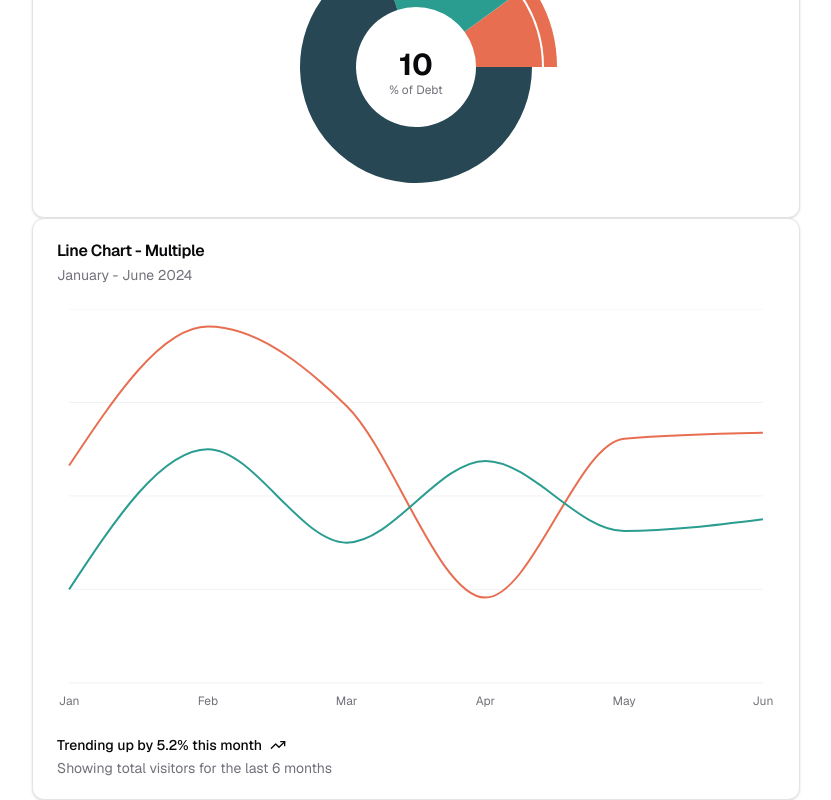
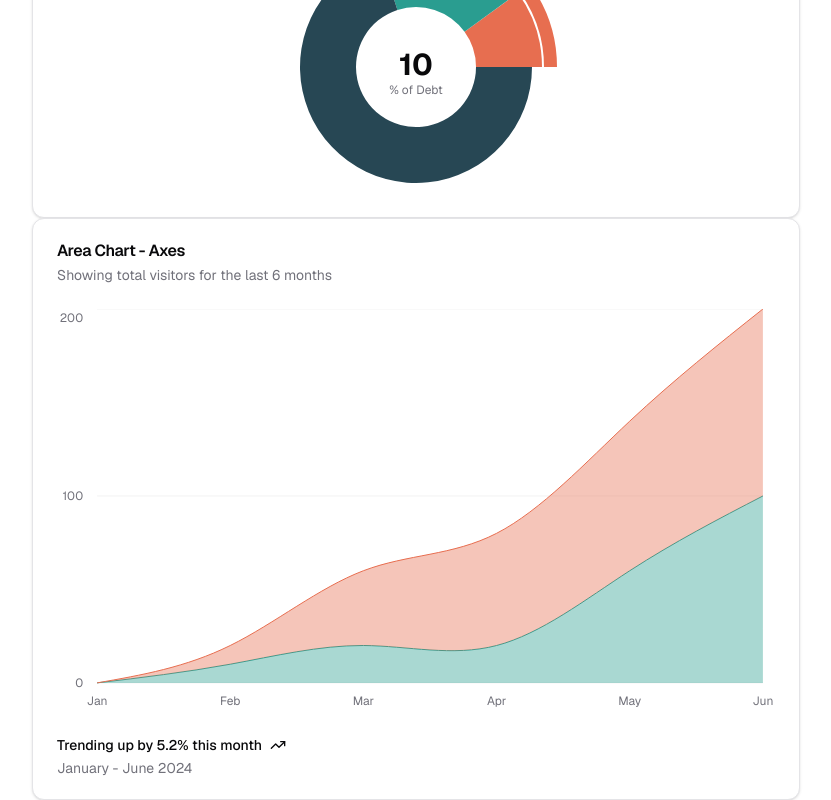
Before and after one commit to jiechenmc/payce, a Next.js app: page / in a window 1280 px wide. Shown: the part 636-1436 px from the top of the page, without its empty margins (224-1055 px from the left). Built offline with nearby package versions, Linux system fonts and the light colour scheme.

Commit message:
magnitutde

```diff
--- a/app/page.tsx
+++ b/app/page.tsx
@@ -15,7 +15,7 @@ import type { DebtRecord } from "./types";
 import {  useState } from "react";
 import { DebtForm } from "@/components/DebtForm";
 import TableRow from "@/components/ui/TableRow";
-import { LineChartComponent } from "@/components/LineChart";
+import { AreaChartComponent } from "@/components/AreaChart";
 
 export default function Home() {
   const [records, setRecords] = useState<DebtRecord[]>([])
@@ -40,7 +40,7 @@ export default function Home() {
       </Card>
       {[...records].map(record => <TableRow key={crypto.randomUUID()} record={record} />)}
       <PieChartComponent />
-      <LineChartComponent />
+      <AreaChartComponent />
     </div>
   );
 }
--- a/components/LineChart.tsx
+++ b/components/AreaChart.tsx
@@ -1,7 +1,7 @@
 "use client"
 
 import { TrendingUp } from "lucide-react"
-import { CartesianGrid, Line, LineChart, XAxis } from "recharts"
+import { Area, AreaChart, CartesianGrid, XAxis, YAxis } from "recharts"
 
 import {
   Card,
@@ -18,12 +18,12 @@ import {
   ChartTooltipContent,
 } from "@/components/ui/chart"
 const chartData = [
-  { month: "January", desktop: 186, mobile: 80 },
-  { month: "February", desktop: 305, mobile: 200 },
-  { month: "March", desktop: 237, mobile: 120 },
-  { month: "April", desktop: 73, mobile: 190 },
-  { month: "May", desktop: 209, mobile: 130 },
-  { month: "June", desktop: 214, mobile: 140 },
+  { month: "January", desktop: 0, mobile: 0 },
+  { month: "February", desktop: 10, mobile: 10 },
+  { month: "March", desktop: 40, mobile: 20 },
+  { month: "April", desktop: 60, mobile: 20 },
+  { month: "May", desktop: 80, mobile: 60 },
+  { month: "June", desktop: 100, mobile: 100 },
 ]
 
 const chartConfig = {
@@ -37,20 +37,22 @@ const chartConfig = {
   },
 } satisfies ChartConfig
 
-export function LineChartComponent() {
+export function AreaChartComponent() {
   return (
     <Card>
       <CardHeader>
-        <CardTitle>Line Chart - Multiple</CardTitle>
-        <CardDescription>January - June 2024</CardDescription>
+        <CardTitle>Area Chart - Axes</CardTitle>
+        <CardDescription>
+          Showing total visitors for the last 6 months
+        </CardDescription>
       </CardHeader>
       <CardContent>
         <ChartContainer config={chartConfig}>
-          <LineChart
+          <AreaChart
             accessibilityLayer
             data={chartData}
             margin={{
-              left: 12,
+              left: -20,
               right: 12,
             }}
           >
@@ -62,22 +64,30 @@ export function LineChartComponent() {
               tickMargin={8}
               tickFormatter={(value) => value.slice(0, 3)}
             />
+            <YAxis
+              tickLine={false}
+              axisLine={false}
+              tickMargin={8}
+              tickCount={3}
+            />
             <ChartTooltip cursor={false} content={<ChartTooltipContent />} />
-            <Line
+            <Area
+              dataKey="mobile"
+              type="natural"
+              fill="var(--color-mobile)"
+              fillOpacity={0.4}
+              stroke="var(--color-mobile)"
+              stackId="a"
+            />
+            <Area
               dataKey="desktop"
-              type="monotone"
+              type="natural"
+              fill="var(--color-desktop)"
+              fillOpacity={0.4}
               stroke="var(--color-desktop)"
-              strokeWidth={2}
-              dot={false}
+              stackId="a"
             />
-            <Line
-              dataKey="mobile"
-              type="monotone"
-              stroke="var(--color-mobile)"
-              strokeWidth={2}
-              dot={false}
-            />
-          </LineChart>
+          </AreaChart>
         </ChartContainer>
       </CardContent>
       <CardFooter>
@@ -87,7 +97,7 @@ export function LineChartComponent() {
               Trending up by 5.2% this month <TrendingUp className="h-4 w-4" />
             </div>
             <div className="flex items-center gap-2 leading-none text-muted-foreground">
-              Showing total visitors for the last 6 months
+              January - June 2024
             </div>
           </div>
         </div>
```
